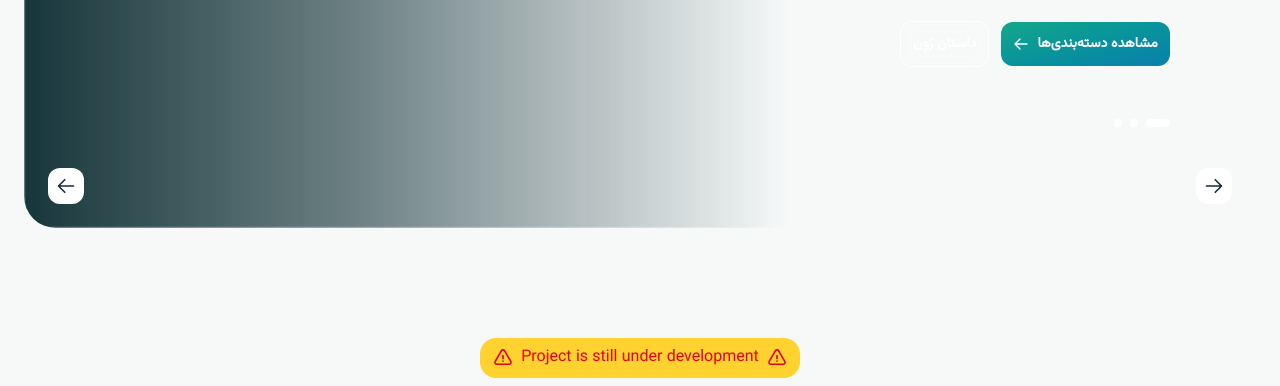
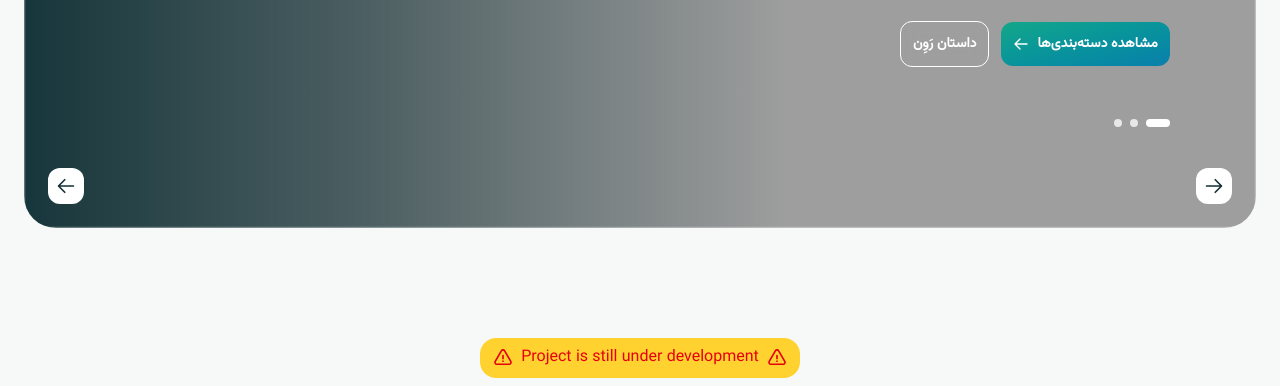
Before and after one commit to Mehrzad-Sepehran/Clothing-Online-Shop, a website: page index.html in a window 1280 px wide. Shown: the part 414-800 px from the top of the page. Drawn offline with Linux system fonts and the light colour scheme; the site is published under a folder, as on GitHub Pages, so addresses that start at the root find nothing.

Commit message:
fix: hero image not displaying

```diff
--- a/index.html
+++ b/index.html
@@ -511,7 +511,18 @@
     <header class="w-full px-3 md:px-6 pt-6">
       <div class="max-w-350 h-130 mx-auto rounded-4xl overflow-hidden relative">
         <div
-          class="absolute inset-0 bg-cover bg-position-(--hero-bg-position) bg-[linear-gradient(90deg,rgb(23,54,59)_0%,rgba(23,54,59,0.6)_28%,transparent_62%),url(/src/images/slider-1.jpg)] blur-[1px]"
+          class="absolute inset-0 bg-cover bg-position-(--hero-bg-position) blur-[1px]"
+          id=""
+          style="
+            background-image:
+              linear-gradient(
+                90deg,
+                rgb(23, 54, 59) 0%,
+                rgba(23, 54, 59, 0.6) 28%,
+                transparent 62%
+              ),
+              url(./src/images/slider-1.jpg);
+          "
         ></div>
 
         <div class="relative w-[min(580px,75%)] py-16 px-[7%] z-10">
```
Also changed, not shown: src/css/output.css.
